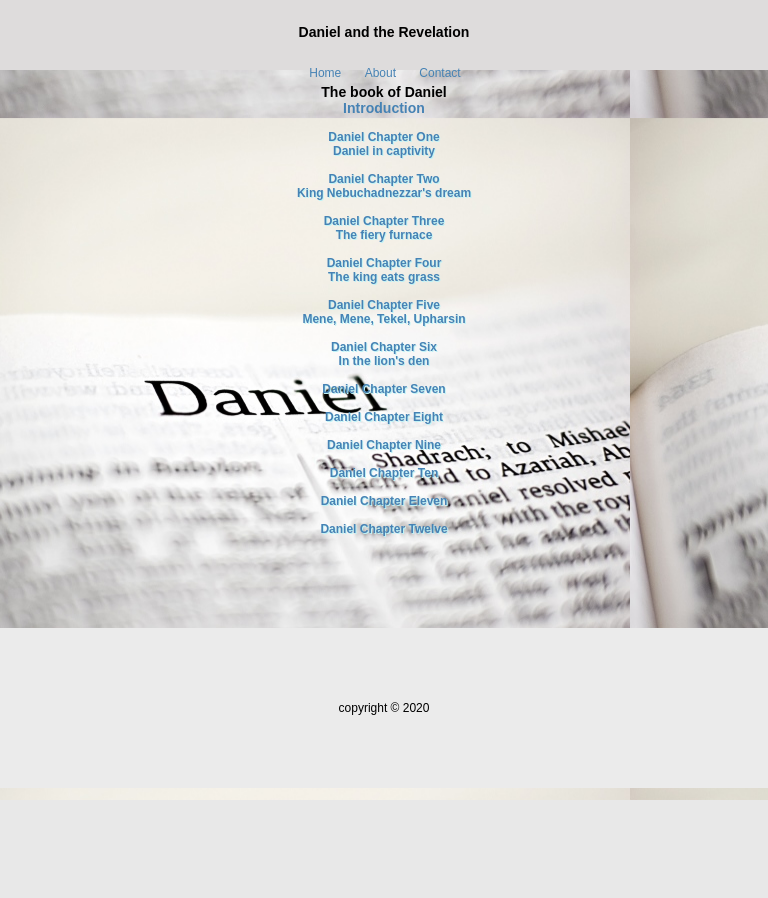
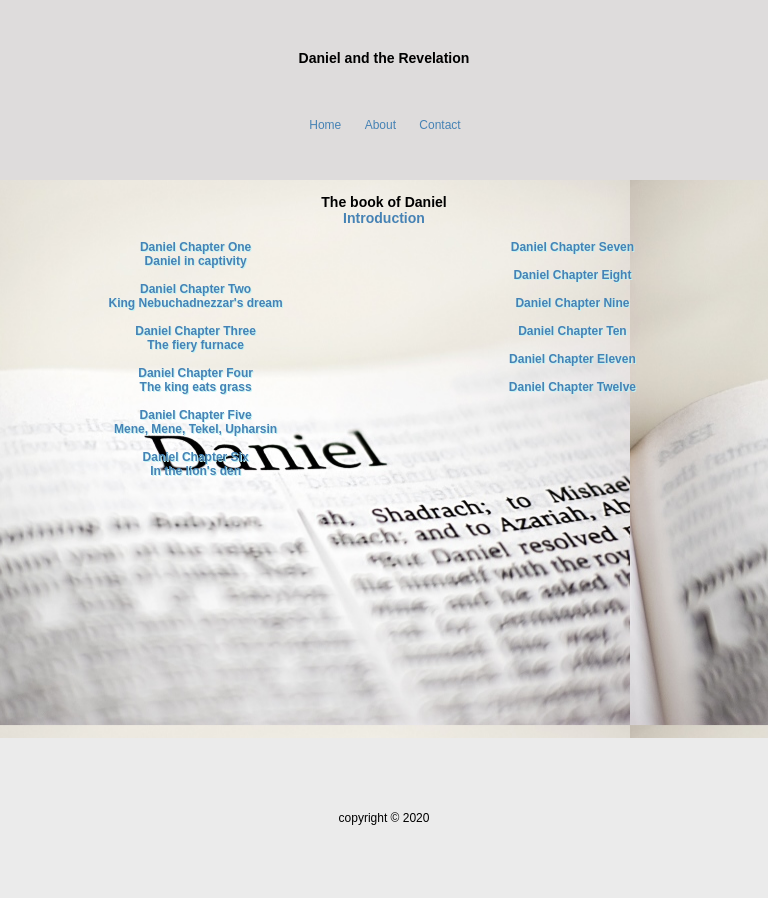
Before and after one commit to MbogoAlex/MbogoAlex.github.io, a PHP site: page /daniel.html in a window 768 px wide. Before the commit the page ends 800 px from the top, so only its background shows below. Run offline with PHP 8.4, Linux system fonts and the light colour scheme.

Commit message:
Prophecy update

```diff
--- a/Prophecy/daniel.css
+++ b/Prophecy/daniel.css
@@ -10,16 +10,105 @@ body {
 
 }
 
-main {
-	padding: 0 70px 0 70px;
-	 height: 68vh;
-}
+
 
 .book {
 	text-align: center;
 }
 
-.section {
+
+
+.footer {
+	/*height: 15vh;*/
+
+  	display: flex;
+   background: rgb(235, 235, 235);
+    /*position: relative;/*Or relative if height is more than height of page*/
+    height: 20vh;
+    /*width: 100vw;*/
+    /*left: 0px;*/
+    /*bottom: 0px;
+    padding-bottom: 20px;
+    padding-top: 20px;*/
+    justify-content: center;
+    align-items: center;
+    /*margin-bottom: 0;*/
+    position: relative;
+}
+
+@media only screen and (max-width: 768px) {
+  body {
+  	background: url(img/book.jpg) -200px, 0px;
+  	overflow-x: hidden;
+  	margin: 0;
+  	padding: 0;
+
+
+  }
+
+  .head {
+  	height: 20vh;
+
+
+  }
+
+  main {
+  	height: auto;
+
+  }
+
+
+
+
+
+  .section {
+  	width: 100%;
+  	float: none;
+  	text-shadow: 1px 1px #bef3f7;
+  	font-weight: bold;
+  	height: auto;
+  	text-align: center;
+
+
+  }
+
+  .section2 {
+  	width: 100%;
+  	float: none;
+  	text-shadow: 1px 1px #bef3f7;
+  	font-weight: bold;
+  	height: auto;
+  	text-align: center;
+
+  }
+
+  .footer {
+
+
+  display: flex;
+   background: rgb(235, 235, 235);
+    position: relative;/*Or relative if height is more than height of page*/
+    height: 20vh;
+    /*width: 100vw;*/
+    /*left: 0px;*/
+    /*bottom: 0px;
+    padding-bottom: 20px;
+    padding-top: 20px;*/
+    justify-content: center;
+    align-items: center;
+    /*margin-bottom: 0;*/
+
+
+  }
+}
+
+@media only screen and (min-width: 768px) {
+	main {
+	padding: 0 70px 0 70px;
+	height: 68vh;
+}
+
+	.section {
 	width: 40%;
 	text-align: center;
 	float: left
@@ -30,54 +119,4 @@ main {
 	text-align: center;
 	float: right;
 }
-
-.footer {
-	/*height: 15vh;*/
 }
-
-@media only screen and (max-width: 768px) {
-  body {
-  	background: url(img/book.jpg) -200px, 0px;
-
-  }
-
-  .head {
-  	height: 50px;
-
-
-  }
-
-  .wrapper {
-
-  	max-width: 1200px;
-  	margin: 0 auto;
-  	position: relative;
-
-
-  }
-
-
-
-  .section {
-  	width: 100%;
-  	float: none;
-  	text-shadow: 1px 1px #bef3f7;
-  	font-weight: bold;
-
-  }
-
-  .section2 {
-  	width: 100%;
-  	float: none;
-  	text-shadow: 1px 1px #bef3f7;
-  	font-weight: bold;
-
-  }
-
-  .footer {
-  	position: relative;
-
-
-
-  }
-}
--- a/Prophecy/daniel.html
+++ b/Prophecy/daniel.html
@@ -6,7 +6,7 @@
 	<link rel="stylesheet" type="text/css" href="style.css">
 	<link rel="stylesheet" type="text/css" href="daniel.css">
 </head>
-<body style="overflow-y: hidden;">
+<body style="/*overflow-y: hidden;*/">
 	<header>
 		<section class="head">
 			<div>
@@ -83,15 +83,17 @@
 					<a href="dan12.html"><span>Daniel Chapter Twelve</span><br>
 					<!--The fiery furnace--></a>
 				</div><br>
+
 			</section>
 
 	    </section>
 
 
 
+
 	</main>
 	<footer class="footer">
-		<section class="flex">
+		<section >
 			<div>
 				copyright &copy; <span id="year">1</span>
 			</div>
--- a/Prophecy/style.css
+++ b/Prophecy/style.css
@@ -101,6 +101,7 @@ footer .flex {
   .head {
   	flex-direction: column;
   	padding: 10px;
+  	height: 20vh
   }
 
   .nav {
```
